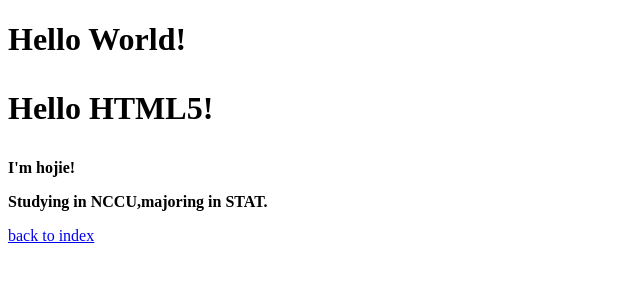
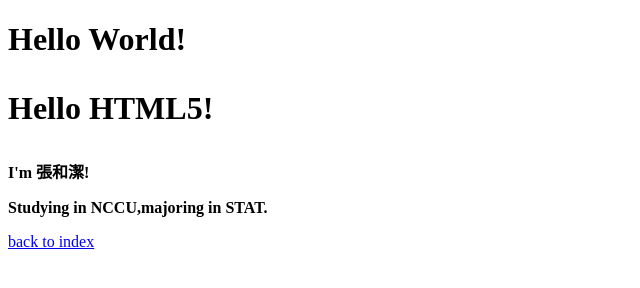
Before and after one commit to changhojie/templatemo_526_vanilla, a plain HTML site: page 107304048_hw.html in a window 1280 px wide. Shown: the whole page, without its empty margins (0-640 px from the left). Drawn offline with Linux system fonts and the light colour scheme.

Commit message:
fourth commit

```diff
--- a/107304048_hw.html
+++ b/107304048_hw.html
@@ -7,7 +7,7 @@
 	<H1>Hello World!
 		<P>Hello HTML5!</P>
 		</H1>
-	<B>I'm hojie!
+	<B>I'm 張和潔!
 		<p>Studying in NCCU,majoring in STAT.</p>
 	</B>
 	<a href="https://changhojie.github.io/templatemo_526_vanilla/">back to index</a><p>
```
Also changed, not shown: index.html (+1 -1 lines).
